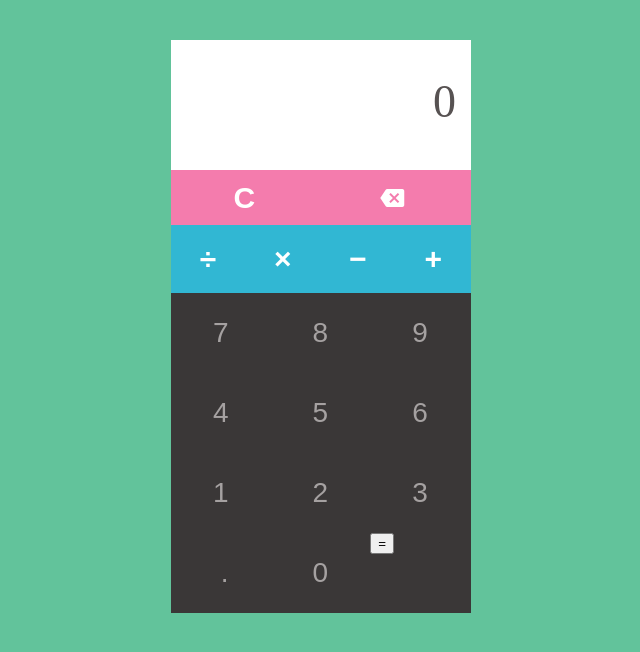
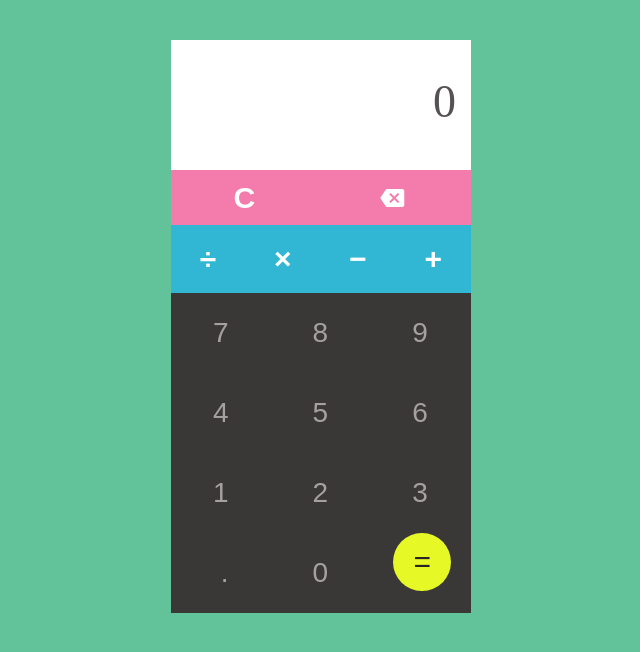
Before and after one commit to DarushDev/my-javascript-calculator, a plain HTML site: page index.html in a window 1280 px wide. Shown: the whole page, without its empty margins (319-959 px from the left). Drawn offline with nearby package versions, Linux system fonts and the light colour scheme.

Commit message:
Style calculator equals button

```diff
--- a/style.css
+++ b/style.css
@@ -54,7 +54,6 @@ body {
     color: white;
     text-align: center;
     text-decoration: none;
-    display: inline-block;
     padding: 10.5px 62.5px;
     -webkit-transition-duration: 0.4s; /* Safari */
     transition-duration: 0.4s;
@@ -166,7 +165,7 @@ body {
     text-decoration: none;
     display: inline-block;
     font-size: 28px;
-    margin: 0px;
+    margin: 0;
     -webkit-transition-duration: 0.4s; /* Safari */
     transition-duration: 0.4s;
 }
@@ -194,3 +193,46 @@ body {
 .button:active {
     background-color: #282626;
 }
+
+#btn-equals {
+    position: relative;
+    text-decoration: none;
+    background-color: #E6F926;
+    border-radius: 50%;
+    color: #292525;
+    font-size: 30px;
+    outline: none;
+    border: none;
+    cursor: pointer;
+    float: right;
+    text-align: center;
+    padding: 12px 20px;
+    margin-right: 20px;
+    -webkit-transition-duration: 0.4s; /* Safari */
+    transition-duration: 0.4s;
+}
+
+#btn-equals:after {
+    border-radius: 50%;
+    content: "";
+    background: #ffffff;
+    display: block;
+    position: absolute;
+    padding-top: 110%;
+    padding-left: 110%;
+    margin-left: -17px !important;
+    margin-top: -90%;
+    opacity: 0;
+    transition: all 0.4s;
+}
+
+#btn-equals:active:after {
+    padding: 0;
+    margin: 0;
+    opacity: 1;
+    transition: 0s;
+}
+
+#btn-equals:active {
+    background-color: #8a9516;
+}
```
